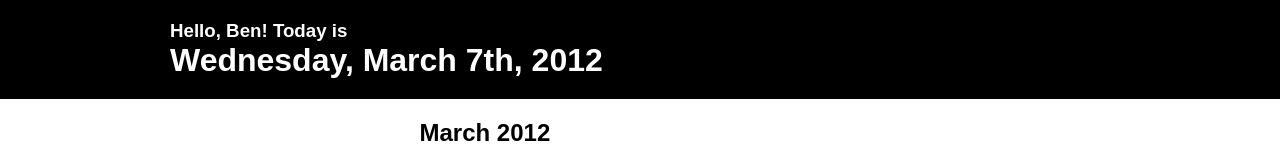
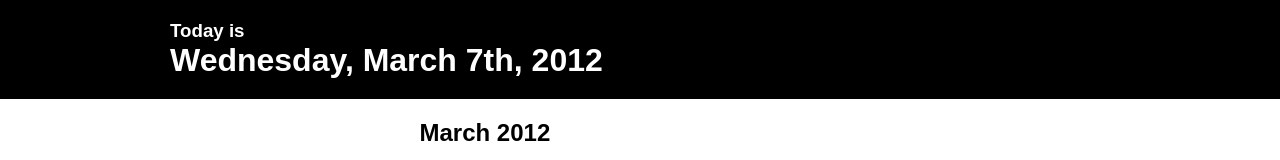
Before and after one commit to bwasilewski/Calendar, a plain HTML site: page index.html in a window 1280 px wide. Shown: the top 160 px of the page. Drawn offline with Linux system fonts and the light colour scheme.

Commit message:
updated the readme file

```diff
--- a/index.html
+++ b/index.html
@@ -47,7 +47,7 @@
 
 	<header>
 		<hgroup>
-			<h3>Hello, Ben! Today is</h3>
+			<h3>Today is</h3>
 	  		<h1>HTML5 Base</h1>
 		</hgroup>
 	</header>
```
Also changed, not shown: 1 other file.
